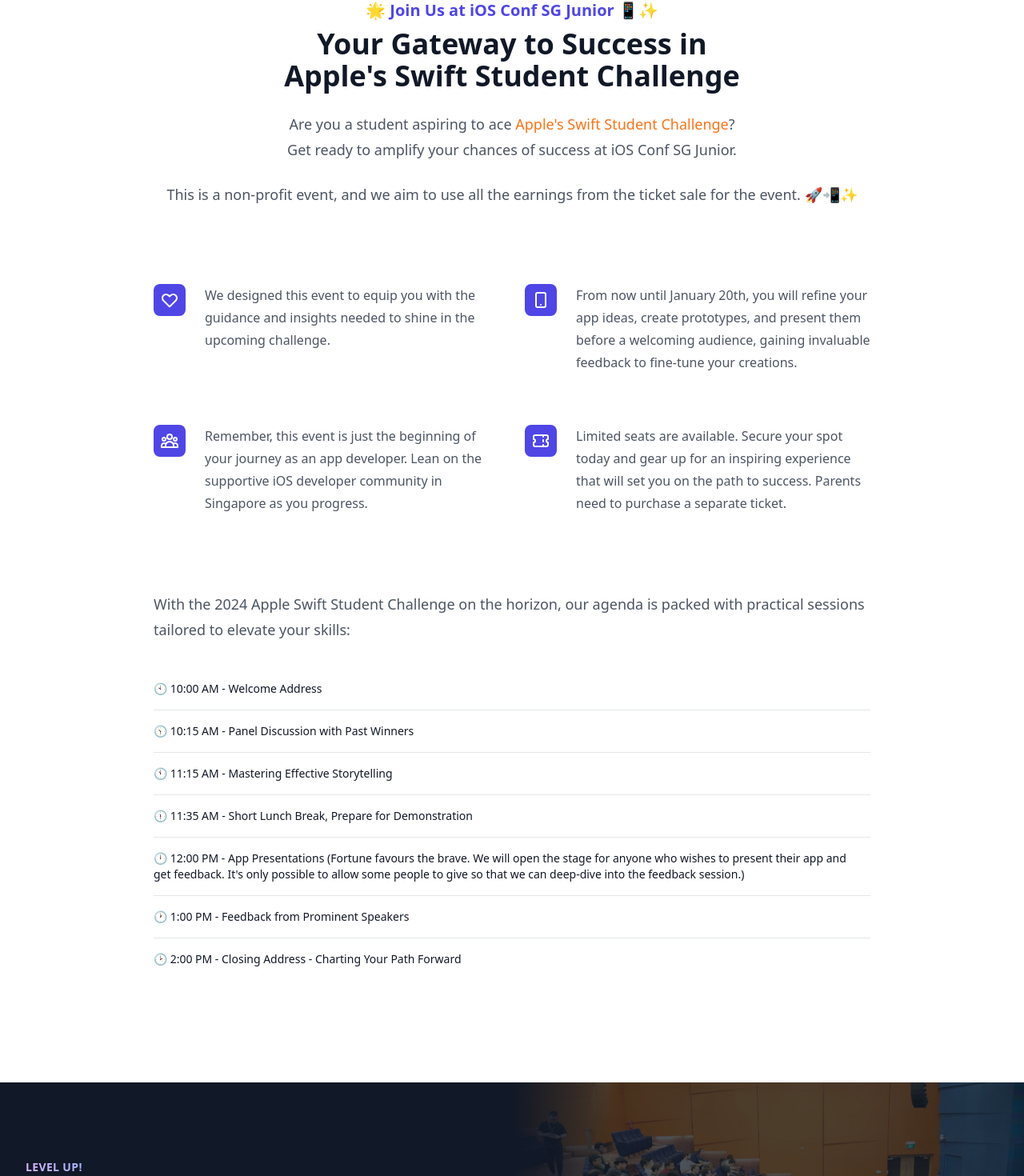
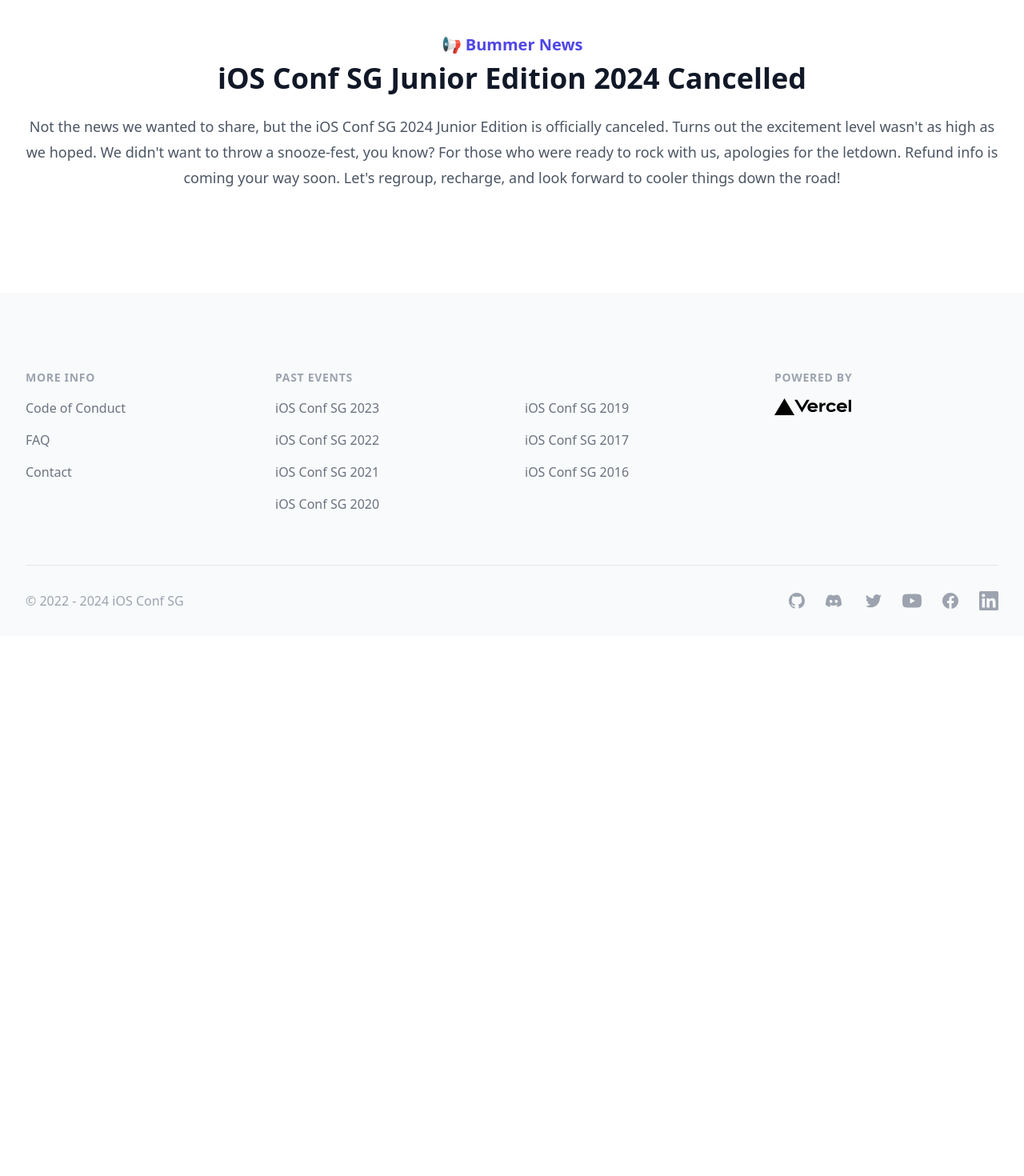
Before and after one commit to iOSConfSG/2024-website, a Next.js app: page /junior in a window 1280 px wide. Shown: the part 1277-2747 px from the top of the page at 80% size. After the commit the page ends 2072 px from the top, so only its background shows below. Built offline with nearby package versions, Linux system fonts and the light colour scheme; a web font is replaced by a local one.

Commit message:
Remove Junior Edition

```diff
--- a/src/components/layout/JuniorLayout.js
+++ b/src/components/layout/JuniorLayout.js
@@ -24,8 +24,6 @@
         {/* Hero section */}
         <HeroJunior heroImage={"/images/iosconf2024-junior.gif"} hasSpeakers={false} />
         <JuniorInfo />
-        <Tickets ticketSlug="ios-conf-sg/2024junior"/>
-        <VenueJunior />
       </main>
       <Footer />
     </div>
--- a/src/components/section/Header.js
+++ b/src/components/section/Header.js
@@ -43,13 +43,6 @@
     description: "iOS Conf SG 2024 Venue",
     href: "/#venue",
     icon: LocationMarkerIcon,
-  },
-  {
-    id: "junior",
-    title: "Junior",
-    description: "iOS Conf SG 2024 Junior Edition",
-    href: "/junior",
-    icon: StarIcon,
   },
   {
     id: "organisers",
--- a/src/components/section/JuniorInfo.js
+++ b/src/components/section/JuniorInfo.js
@@ -20,74 +20,13 @@
     <div className="bg-white py-24 sm:py-32">
       <div className="mx-auto max-w-7xl px-6 lg:px-8">
         <div className="mx-auto max-w-7xl lg:text-center">
-          <h2 className="text-xl font-semibold leading-7 text-indigo-600">🌟 Join Us at iOS Conf SG Junior 📱✨</h2>
+          <h2 className="text-xl font-semibold leading-7 text-indigo-600">📢 Bummer News</h2>
           <p className="mt-2 text-3xl font-bold text-gray-900 sm:text-4xl">
-            Your Gateway to Success in<br/>Apple&apos;s Swift Student Challenge
+             iOS Conf SG Junior Edition 2024 Cancelled
           </p>
           <p className="mt-6 text-lg leading-8 text-gray-600">
-            Are you a student aspiring to ace <a href="https://www.apple.com/sg/newsroom/2023/11/apples-swift-student-challenge-to-open-in-2024-with-new-category/" target="_blank" rel="noreferrer">Apple&apos;s Swift Student Challenge</a>?<br/>Get ready to amplify your chances of success at iOS Conf SG Junior.
+            Not the news we wanted to share, but the iOS Conf SG 2024 Junior Edition is officially canceled. Turns out the excitement level wasn&apos;t as high as we hoped. We didn&apos;t want to throw a snooze-fest, you know? For those who were ready to rock with us, apologies for the letdown. Refund info is coming your way soon. Let&apos;s regroup, recharge, and look forward to cooler things down the road!
           </p>
-          <p className="mt-6 text-lg leading-8 text-gray-600">
-            This is a non-profit event, and we aim to use all the earnings from the ticket sale for the event. 🚀📲✨
-          </p>
-        </div>
-        <div className="mx-auto mt-16 max-w-7xl sm:mt-20 lg:mt-24 lg:max-w-4xl">
-          <dl className="grid max-w-xl grid-cols-1 gap-x-8 gap-y-10 lg:max-w-none lg:grid-cols-2 lg:gap-y-16">
-            <div className="relative pl-16">
-              <dt className="text-base font-semibold leading-7 text-gray-900">
-                <div className="absolute left-0 top-0 flex h-10 w-10 items-center justify-center rounded-lg bg-indigo-600">
-                  <HeartIcon className="h-6 w-6 text-white" aria-hidden="true" />
-                </div>
-              </dt>
-              <dd className="text-base leading-7 text-gray-600">We designed this event to equip you with the guidance and insights needed to shine in the upcoming challenge.</dd>
-            </div>
-            <div className="relative pl-16">
-              <dt className="text-base font-semibold leading-7 text-gray-900">
-                <div className="absolute left-0 top-0 flex h-10 w-10 items-center justify-center rounded-lg bg-indigo-600">
-                  <DeviceMobileIcon className="h-6 w-6 text-white" aria-hidden="true" />
-                </div>
-              </dt>
-              <dd className="text-base leading-7 text-gray-600">From now until January 20th, you will refine your app ideas, create prototypes, and present them before a welcoming audience, gaining invaluable feedback to fine-tune your creations.</dd>
-            </div>
-            <div className="relative pl-16">
-              <dt className="text-base font-semibold leading-7 text-gray-900">
-                <div className="absolute left-0 top-0 flex h-10 w-10 items-center justify-center rounded-lg bg-indigo-600">
-                  <UserGroupIcon className="h-6 w-6 text-white" aria-hidden="true" />
-                </div>
-              </dt>
-              <dd className="text-base leading-7 text-gray-600">Remember, this event is just the beginning of your journey as an app developer. Lean on the supportive iOS developer community in Singapore as you progress.</dd>
-            </div>
-            <div className="relative pl-16">
-              <dt className="text-base font-semibold leading-7 text-gray-900">
-                <div className="absolute left-0 top-0 flex h-10 w-10 items-center justify-center rounded-lg bg-indigo-600">
-                  <TicketIcon className="h-6 w-6 text-white" aria-hidden="true" />
-                </div>
-              </dt>
-              <dd className="text-base leading-7 text-gray-600">Limited seats are available. Secure your spot today and gear up for an inspiring experience that will set you on the path to success. Parents need to purchase a separate ticket.</dd>
-            </div>
-          </dl>
-        </div>
-        <div className="mx-auto mt-16 max-w-7xl sm:mt-20 lg:mt-24 lg:max-w-4xl">
-          <p className="mt-6 text-lg leading-8 text-gray-600">
-          With the 2024 Apple Swift Student Challenge on the horizon, our agenda is packed with practical sessions tailored to elevate your skills:
-          </p>
-          <div className="mt-8 flow-root">
-            <div className="-mx-4 -my-2 overflow-x-auto sm:-mx-6 lg:-mx-8">
-              <div className="inline-block min-w-full py-2 align-middle sm:px-6 lg:px-8">
-                <table className="min-w-full divide-y divide-gray-300">
-                  <tbody className="divide-y divide-gray-200">
-                    {schedule.map((item, index) => (
-                      <tr key={index}>
-                        <td className="py-4 pl-4 pr-3 text-sm font-medium text-gray-900 sm:pl-0">
-                          {item}
-                        </td>
-                      </tr>
-                    ))}
-                  </tbody>
-                </table>
-              </div>
-            </div>
-          </div>
         </div>
       </div>
     </div>
```
